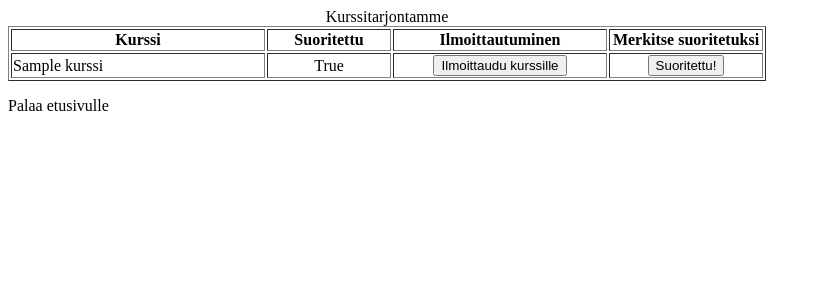
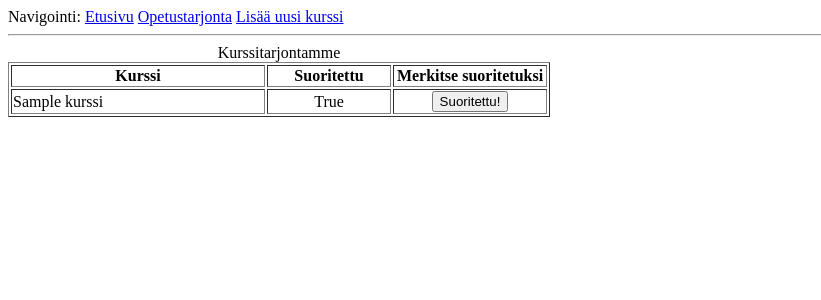
Before and after one commit to aarekr/Opinahjo, a Flask app: page /kurssit in a window 1280 px wide. Shown: the top 300 px of the page, without its empty margins (0-821 px from the left). Run offline with Flask 2, Linux system fonts and the light colour scheme; tables that the repository leaves empty hold one stand-in row (values such as "Sample post").

Commit message:
navigointi sivun ylälaitaan

```diff
--- a/application/templates/kurssit/list.html
+++ b/application/templates/kurssit/list.html
@@ -5,18 +5,12 @@
     <tr>
       <th width="250">Kurssi</th>
       <th width="120">Suoritettu</th>
-      <th width="210">Ilmoittautuminen</th>
       <th width="150">Merkitse suoritetuksi</th>
     </tr>
     {% for kurssi in kurssit %}
     <tr>
       <td>{{ kurssi.name }}</td>
       <td align="center">{{ kurssi.done }}</td>
-      <td>
-        <form method="POST" action="{{ url_for('kurssit_ilmoittaudu', kurssi_id=kurssi.id) }}">
-          <center><input type="submit" value="Ilmoittaudu kurssille"/></center>
-        </form>
-      </td>
       <td>
 	<form method="POST" action="{{ url_for('kurssit_set_done', kurssi_id=kurssi.id) }}">
 	  <center><input type="submit" value="Suoritettu!"/></center>
@@ -26,6 +20,4 @@
     {% endfor %}
   </table>
 
-  <p>Palaa etusivulle</p>
-
 {% endblock %}
--- a/application/templates/layout.html
+++ b/application/templates/layout.html
@@ -6,6 +6,13 @@
   </head>
 
   <body>
+    <div>Navigointi:
+        <a href="/">Etusivu</a>
+        <a href="/kurssit">Opetustarjonta</a>
+        <a href="/kurssit/lisaauusikurssi">Lisää uusi kurssi</a>
+    </div>
+    <hr>
+
 
     {% block body %}
       <p>
```
